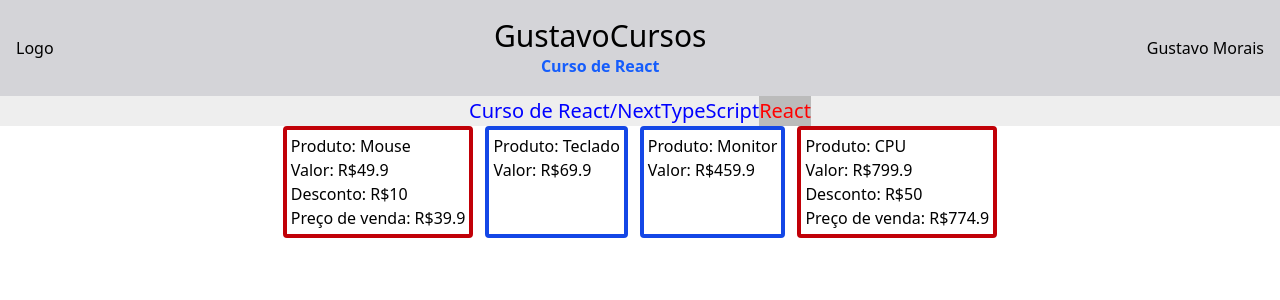
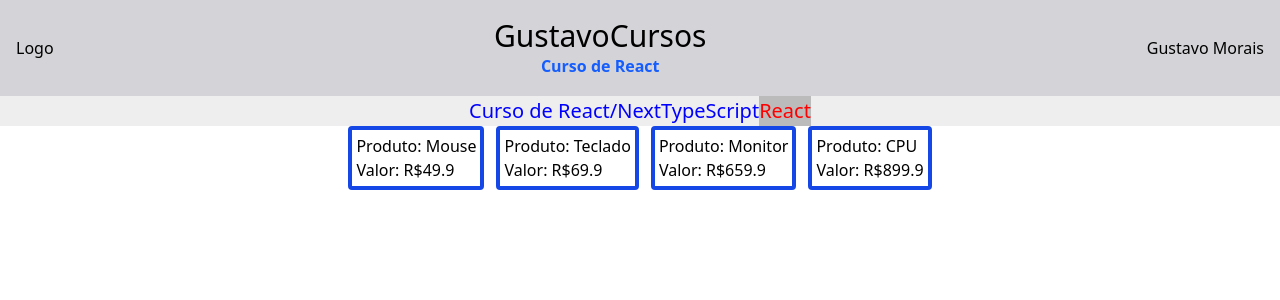
Before and after one commit to gustamoraiss/practice, a Next.js app in the folder PWEB/projeto1/projeto1/: page / in a window 1280 px wide. Shown: the top 300 px of the page. Built offline with nearby package versions, Linux system fonts and the light colour scheme.

Commit message:
adiciona alterações da aula 12 - renderizando componentes com objetos de um array

```diff
--- a/PWEB/projeto1/projeto1/src/pages/index.tsx
+++ b/PWEB/projeto1/projeto1/src/pages/index.tsx
@@ -17,6 +17,39 @@ import Card from "@/components/Card";
 const nome = 'Gustavo'
 const canal = 'GustavoCursos'
 
+const produtos = [
+  {
+    produto: "Mouse",
+    valor:49.90,
+    desconto:0,
+    disponivel: true
+  },
+  {
+    produto: "Teclado",
+    valor:69.90,
+    desconto:0,
+    disponivel: true
+  },
+  {
+    produto: "Monitor",
+    valor:659.90,
+    desconto:0,
+    disponivel: true
+  },
+  {
+    produto: "CPU",
+    valor:899.90,
+    desconto:0,
+    disponivel: true
+  },
+  {
+    produto: "Cx. som",
+    valor:39.90,
+    desconto:0,
+    disponivel: false
+  }
+]
+
 function calcDesc(v: number, d: number) {
   return v - d
 }
@@ -35,10 +68,15 @@ export default function Home() {
         <div style={{color: '#f00', backgroundColor: '#bbb'}}>React</div>
       </div>
       <div className="flex justify-center gap-3">
-        <Card produto = {'Mouse'} valor = {49.90} desconto = {10} funcao = {calcDesc}/>
-        <Card produto = {'Teclado'} valor = {69.90} desconto = {0} funcao = {calcDesc}/>
-        <Card produto = {'Monitor'} valor = {459.90} desconto = {0} funcao = {calcDesc2}/>
-        <Card produto = {'CPU'} valor = {799.90} desconto = {50} funcao = {calcDesc2}/>
+        {
+          produtos.map((e: any) => {
+            if (e.disponivel){
+            return (
+              <Card produto = {e.produto} valor = {e.valor} desconto = {e.desconto} funcao = {calcDesc} />
+            )
+          }
+          })
+        }
       </div>
     </main>
   );
```
